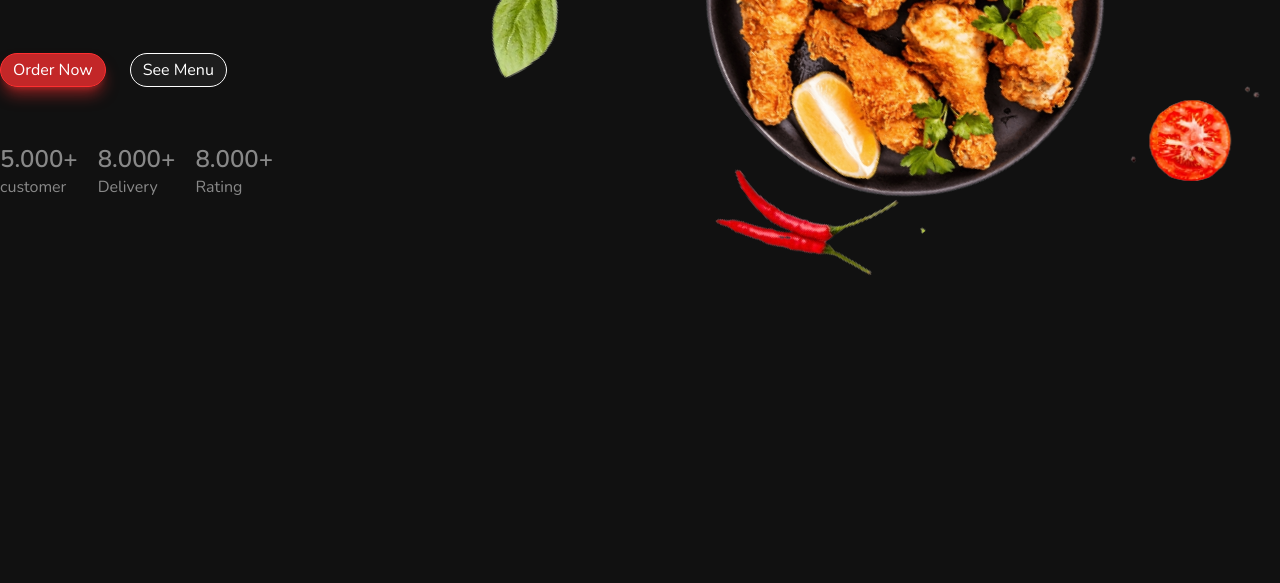
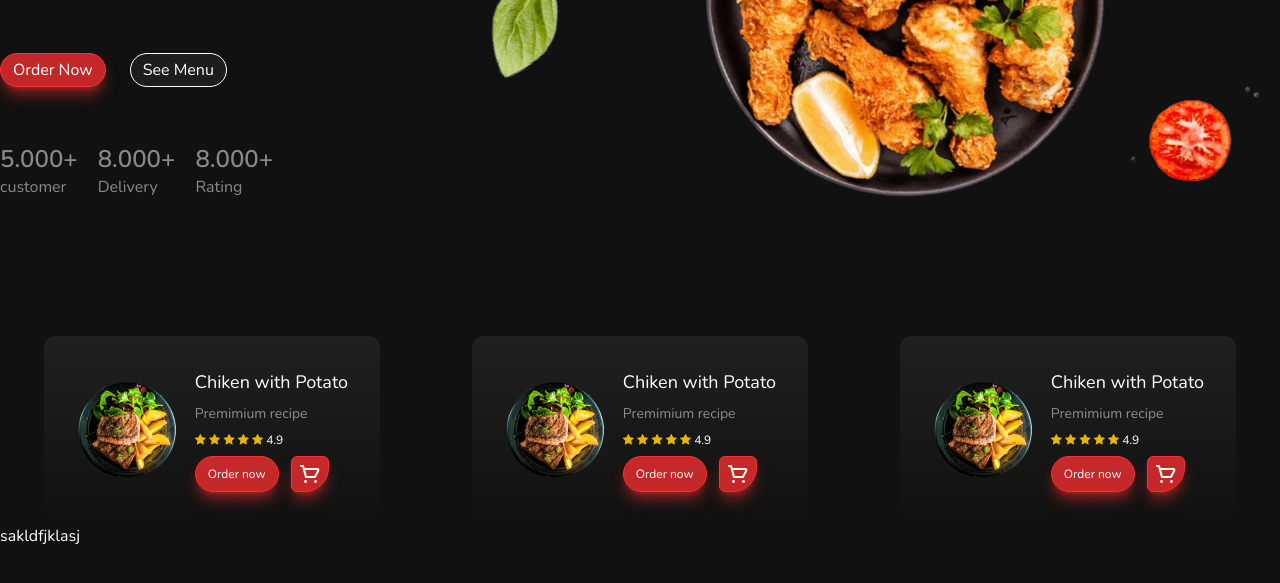
Before and after one commit to tausif-khan-01/Foody, a website built with Vite: page index.html in a window 1280 px wide. Shown: the part 433-1016 px from the top of the page. Before the commit the page ends 800 px from the top, so only its background shows below. Built offline with nearby package versions, Linux system fonts and the light colour scheme.

Commit message:
almost done

```diff
--- a/index.html
+++ b/index.html
@@ -5,6 +5,10 @@
     <meta name="viewport" content="width=device-width, initial-scale=1.0" />
     <link rel="stylesheet" href="./style.css" />
     <title>Foody | best foode ordering web site</title>
+    <link
+      rel="stylesheet"
+      href="https://cdnjs.cloudflare.com/ajax/libs/font-awesome/4.7.0/css/font-awesome.min.css"
+    />
   </head>
 
   <body
@@ -12,9 +16,7 @@
   >
     <!-- <div class="bg-cover bg-center bg-no-repeat  "> -->
     <header class="mt-12 w-full max-sm:mt-6">
-      <nav
-        class="container mx-auto flex items-center justify-between  "
-      >
+      <nav class="container mx-auto flex items-center justify-between">
         <div class="relative flex items-center justify-center">
           <div
             class="absolute -z-10 h-10 w-[2.8125rem] rounded-full bg-[#FF2F30]"
@@ -56,7 +58,7 @@
     </header>
     <main class="container mx-auto max-sm:mx-0">
       <section
-        class="mt-10 flex items-center justify-between max-sm:flex-col-reverse"
+        class="mb-28 mt-10 flex items-center justify-between max-sm:flex-col-reverse"
       >
         <div class="flex-1">
           <button
@@ -76,11 +78,7 @@
             pepper, garlic powder
           </p>
           <div class="flex gap-6 py-14 max-sm:py-7">
-            <button
-              class="flex items-center gap-2 rounded-full border border-[#FF2F30] bg-[#FF2F30] bg-opacity-75 px-3 py-1 shadow-lg shadow-[#FF2F30]/50"
-            >
-              Order Now
-            </button>
+            <button class="btn-red">Order Now</button>
             <button
               class="flex items-center gap-2 rounded-full border border-white bg-white bg-opacity-[5%] px-3 py-1"
             >
@@ -104,15 +102,15 @@
         </div>
         <div class="h-1/2">
           <div
-            class="relative flex h-1/5  flex-1 items-center justify-center overflow-hidden sm:overflow-visible pt-20 max-sm:visible max-sm:pt-2"
+            class="relative flex h-1/5 flex-1 items-center justify-center overflow-hidden pt-20 max-sm:visible max-sm:pt-2 sm:overflow-visible"
           >
             <img
               src="/KFC-img.png"
               alt=""
-              class="relative animate-rotate w-[75%]"
+              class="relative w-[75%] animate-rotate"
             />
             <img
-              class="absolute -bottom-[6.8125rem] left-[9.9375rem] overflow-hidden max-sm:-bottom-[2.8rem] max-sm:left-[.4375rem] max-sm:max-w-[35vw]"
+              class="absolute -bottom-[6.8125rem] sm:hidden left-[9.9375rem] overflow-hidden max-sm:-bottom-[2.8rem] max-sm:left-[.4375rem] max-sm:max-w-[35vw]"
               src="/chilli-img.png"
               alt=""
             />
@@ -139,8 +137,100 @@
           </div>
         </div>
       </section>
-      <section class=""></section>
+      <section class="container mx-auto">
+        <div
+          class="cols-2 grid auto-rows-auto grid-cols-1 gap-x- gap-y-8 px-1 sm:grid-cols-2 sm:gap-x-3 sm:px-1 md:grid-cols-2 lg:grid-cols-3"
+        >
+          <div
+            class="mx-auto flex items-center justify-center gap-4 rounded-xl bg-gradient-to-b from-[#ffffff10] p-8"
+          >
+            <div class="">
+              <img src="/pngwing 6.png" alt="" />
+            </div>
+            <div class="flex flex-col gap-2">
+              <div class="text-lg">Chiken with Potato</div>
+              <div class="text-sm opacity-50">Premimium recipe</div>
+              <div class="text-xs">
+                <div class="inline-block">
+                  <span class="fa fa-star text-yellow-500"></span>
+                  <span class="fa fa-star text-yellow-500"></span>
+                  <span class="fa fa-star text-yellow-500"></span>
+                  <span class="fa fa-star text-yellow-500"></span>
+                  <span class="fa fa-star text-yellow-500"></span>
+                </div>
+                <span> 4.9 </span>
+              </div>
+              <div class="flex gap-3">
+                <button class="btn-red text-xs">Order now</button>
+                <button
+                  class="btn-red rounded-md rounded-br-3xl px-2 py-2 text-xs"
+                >
+                  <img src="/cart.svg" alt="" />
+                </button>
+              </div>
+            </div>
+          </div>
+          <div
+            class="mx-auto flex items-center justify-center gap-4 rounded-xl bg-gradient-to-b from-[#ffffff10] p-8"
+          >
+            <div class="">
+              <img src="/pngwing 6.png" alt="" />
+            </div>
+            <div class="flex flex-col gap-2">
+              <div class="text-lg">Chiken with Potato</div>
+              <div class="text-sm opacity-50">Premimium recipe</div>
+              <div class="text-xs">
+                <div class="inline-block">
+                  <span class="fa fa-star text-yellow-500"></span>
+                  <span class="fa fa-star text-yellow-500"></span>
+                  <span class="fa fa-star text-yellow-500"></span>
+                  <span class="fa fa-star text-yellow-500"></span>
+                  <span class="fa fa-star text-yellow-500"></span>
+                </div>
+                <span> 4.9 </span>
+              </div>
+              <div class="flex gap-3">
+                <button class="btn-red text-xs">Order now</button>
+                <button
+                  class="btn-red rounded-md rounded-br-3xl px-2 py-2 text-xs"
+                >
+                  <img src="/cart.svg" alt="" />
+                </button>
+              </div>
+            </div>
+          </div>
+          <div
+            class="mx-auto flex items-center justify-center gap-4 rounded-xl bg-gradient-to-b from-[#ffffff10] p-8"
+          >
+            <div class="">
+              <img src="/pngwing 6.png" alt="" />
+            </div>
+            <div class="flex flex-col gap-2">
+              <div class="text-lg">Chiken with Potato</div>
+              <div class="text-sm opacity-50">Premimium recipe</div>
+              <div class="text-xs">
+                <div class="inline-block">
+                  <span class="fa fa-star text-yellow-500"></span>
+                  <span class="fa fa-star text-yellow-500"></span>
+                  <span class="fa fa-star text-yellow-500"></span>
+                  <span class="fa fa-star text-yellow-500"></span>
+                  <span class="fa fa-star text-yellow-500"></span>
+                </div>
+                <span> 4.9 </span>
+              </div>
+              <div class="flex gap-3">
+                <button class="btn-red text-xs">Order now</button>
+                <button
+                  class="btn-red rounded-md rounded-br-3xl px-2 py-2 text-xs"
+                >
+                  <img src="/cart.svg" alt="" />
+                </button>
+              </div>
+            </div>
+          </div>
+        </div>
+      </section>
+      <footer class="h-40">sakldfjklasj</footer>
     </main>
-    <!-- </div> -->
   </body>
 </html>
--- a/style.css
+++ b/style.css
@@ -1,4 +1,9 @@
 @import url('https://fonts.googleapis.com/css2?family=Nunito:wght@400;500;600;700;800;900&display=swap');
 @tailwind base;
 @tailwind components;
+
+.btn-red{
+    @apply flex items-center justify-center gap-2 rounded-full border border-[#FF2F30] bg-[#FF2F30] bg-opacity-75 px-3 py-1 shadow-lg shadow-[#FF2F30]/50
+}
+
 @tailwind utilities;
--- a/tailwind.config.js
+++ b/tailwind.config.js
@@ -40,9 +40,9 @@ module.exports = {
           },
         },
         rotate: {
-          "0%": {transform: "rotate(0deg)"},
-          "100%": {transform: "rotate(360deg)"}
-        }
+          "0%": { transform: "rotate(0deg)" },
+          "100%": { transform: "rotate(360deg)" },
+        },
       },
     },
   },
```
Also changed, not shown: public/cart.svg (added), public/pngwing 6.png (added), public/pngwing 7.png (added), public/pngwing 8.png (added).
